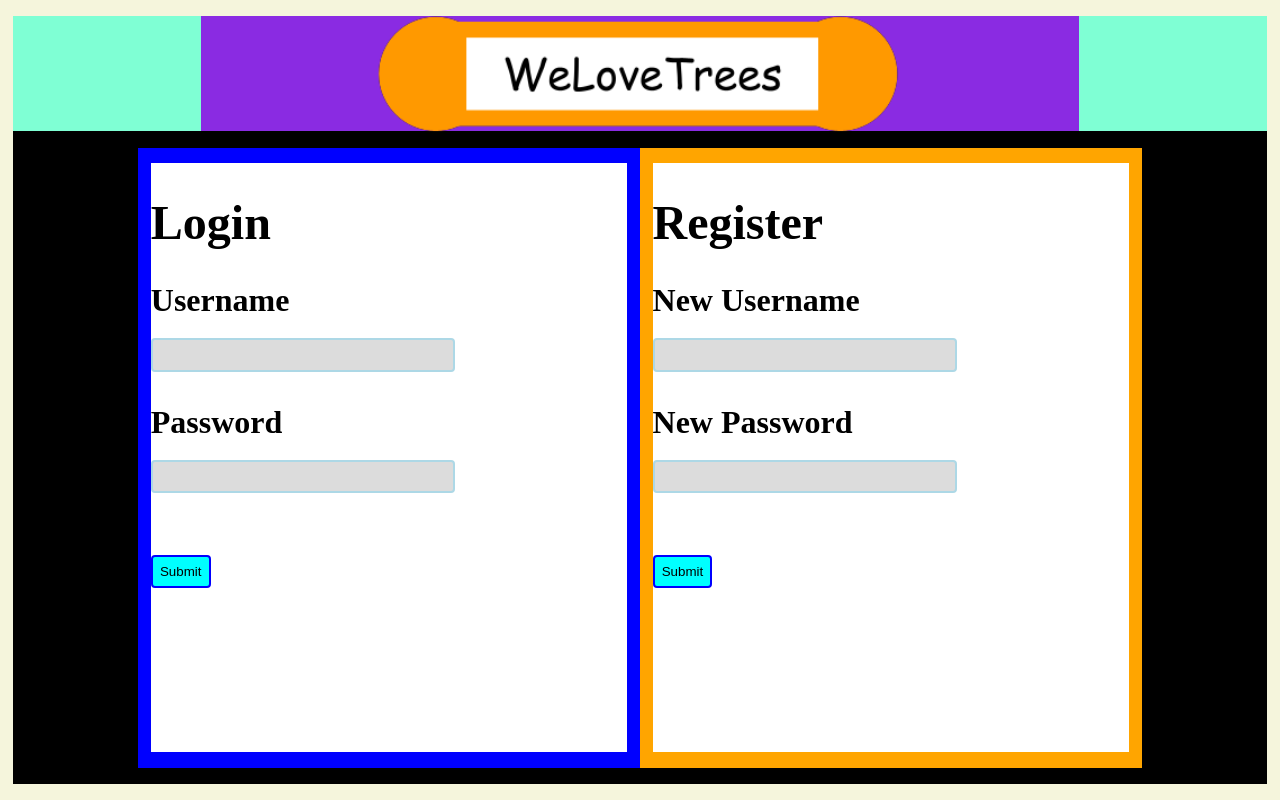
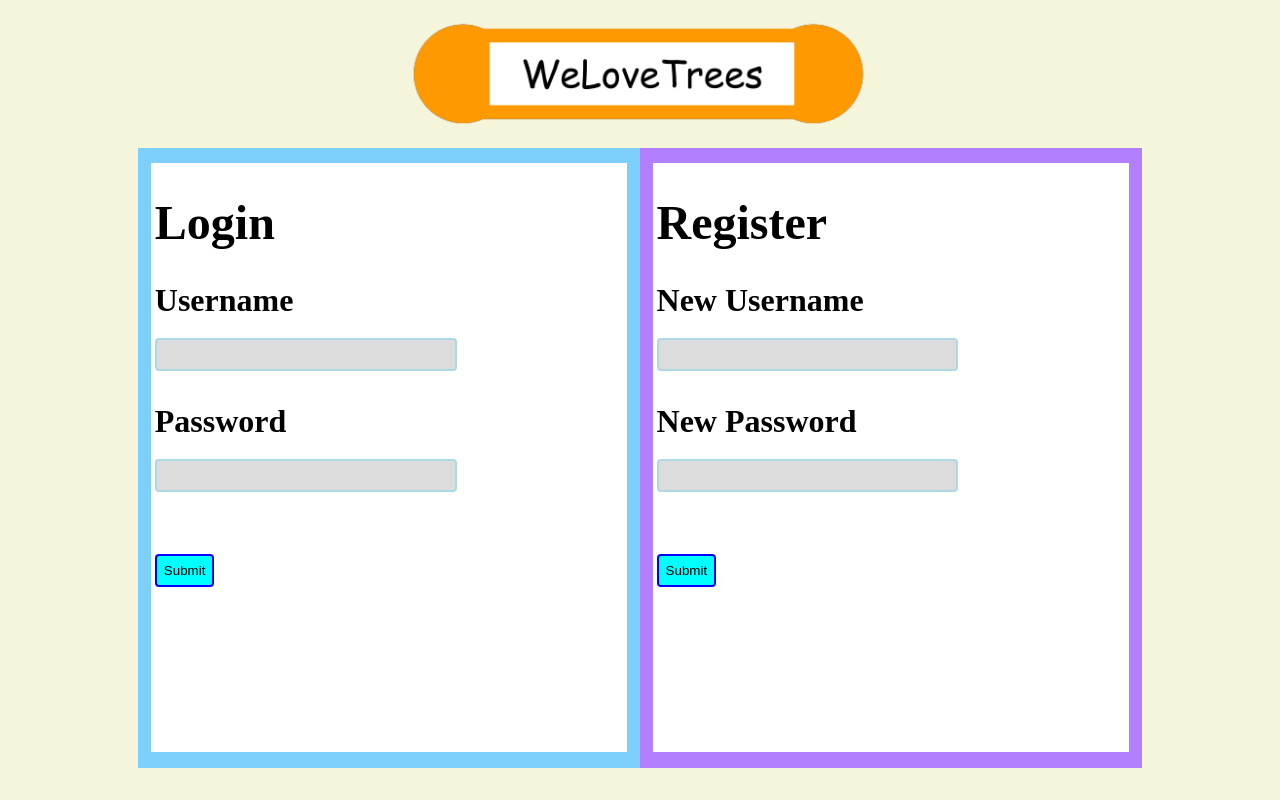
Before and after one commit to mahirriki1/p00-Hanabi, a Python web app: template app/templates/login.html in a window 1280 px wide. Run offline with Jinja, Linux system fonts and the light colour scheme; the template is opened without the code that fills it, so the values that code supplies are empty.

Commit message:
HTML LOGIN FINAL (Avinda)

```diff
--- a/app/templates/login.html
+++ b/app/templates/login.html
@@ -4,19 +4,19 @@
         <link rel="icon" href="images/unknown.png">
         <link rel="stylesheet" href="css/login.css">
     </head>
-    <body style="background-color: aqua; margin: 0px; height: 100vh; width: 100vw;">
+    <body style="background-color: white; margin: 0px; height: 100vh; width: 100vw;">
         <div style="background-color: beige; height: 100%; width: 100%; display: flex; align-items: center;">
             <div style="background-color: red; height: 96%; width: 98%; margin: auto;">
-                <div style="height: 15%; background-color: aquamarine; display: flex; align-items: center;">
-                    <div style="height: 100%; width: 70%; background-color:blueviolet; margin: auto; display: flex; align-items: center; justify-content: center;">
-                        <img src="images/logoish.png" style="height: 115%;">
+                <div style="height: 15%; background-color: beige; display: flex; align-items: center;">
+                    <div style="height: 100%; width: 70%; background-color:beige; margin: auto; display: flex; align-items: center; justify-content: center;">
+                        <img src="images/logoish.png" style="height: 115px;">
                     </div>
                 </div>
-                <div style="background-color: black; height: 85%; display: flex; align-items: center;">
+                <div style="background-color: beige; height: 85%; display: flex; align-items: center;">
                     <div style="background-color:brown; height: 95%; width: 80%; margin: auto;">
-                        <div style="background-color: blue; height: 100%; width: 50%; float: left; display: flex; align-items: center;">
+                        <div style="background-color: #7DD0FC; height: 100%; width: 50%; float: left; display: flex; align-items: center;">
                             <div style="background-color: white; height: 95%; width: 95%; margin: auto;">
-                                <form action="/login" method="post">
+                                <form action="/login" method="post" style="margin-left: 4px;">
                                     <h1 style="font-size: 300%;">Login</h1>
                                     <h3 style="font-size: 200%; margin-bottom: 4%;">Username</h3>
                                     <input class="auth" type="text" name="username">
@@ -27,9 +27,9 @@
                                 </form>
                             </div>
                         </div>
-                        <div style="background-color: orange; height: 100%; width: 50%; float: right; display: flex; align-items: center;">
+                        <div style="background-color: #B27FFE ; height: 100%; width: 50%; float: right; display: flex; align-items: center;">
                             <div style="background-color: white; height: 95%; width: 95%; margin: auto;">
-                                <form action="/login" method="post">
+                                <form action="/login" method="post" style="margin-left: 4px;">
                                     <h1 style="font-size: 300%;">Register</h1>
                                     <h3 style="font-size: 200%; margin-bottom: 4%;">New Username</h3>
                                     <input class="auth" type="text" name="username">
```
